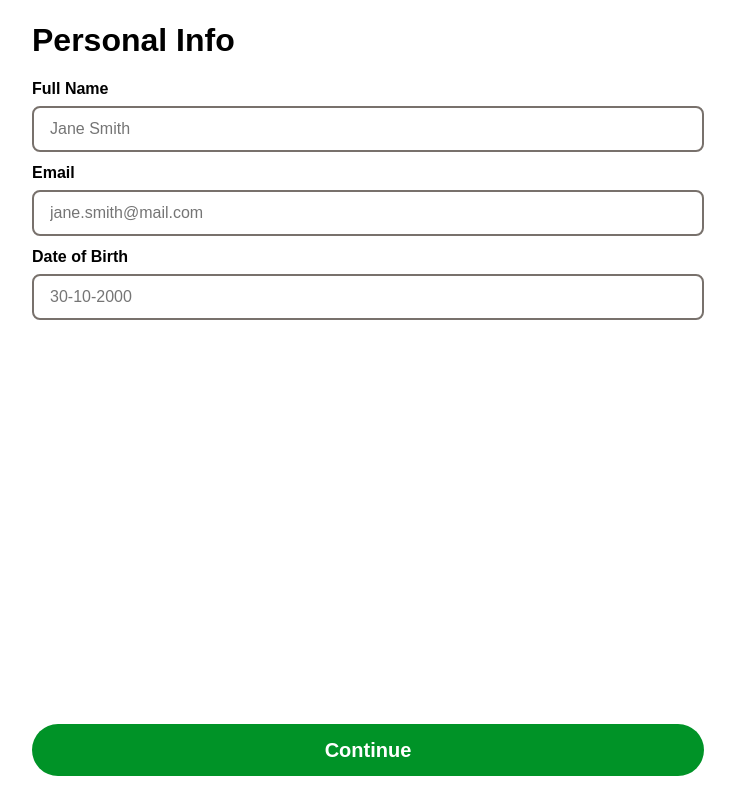
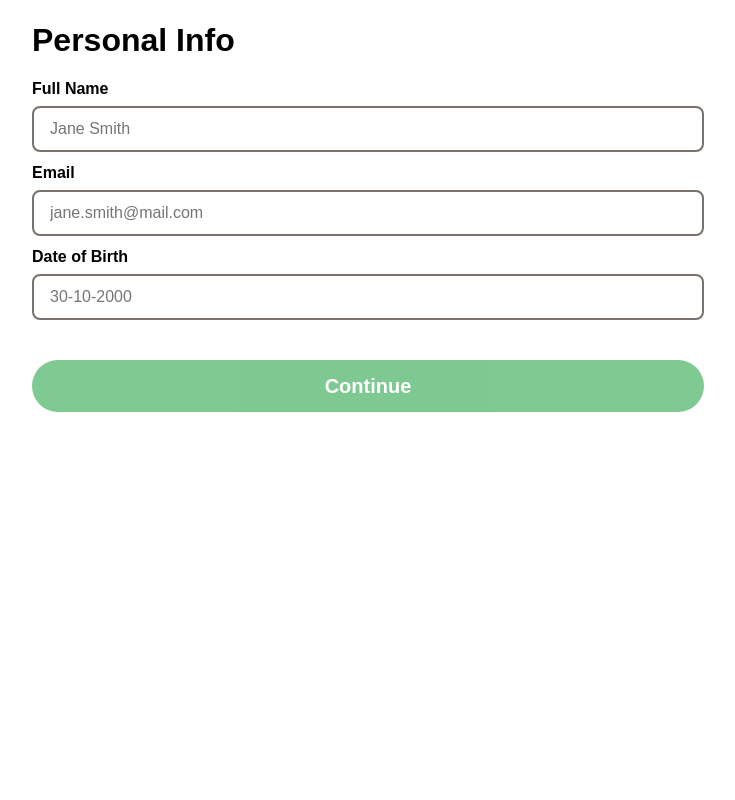
Before and after one commit to alexRasi/credit-application-wizard, a React (Vite) app: page /personal-info in a window 1280 px wide. Shown: the whole page, without its empty margins (272-1007 px from the left). Built offline with nearby package versions, Linux system fonts and the light colour scheme.

Commit message:
feat: integrate react-hook-form for form handling in PersonalInfoPage and update WizardLayout for form submission

```diff
--- a/package.json
+++ b/package.json
@@ -25,6 +25,7 @@
     "@fontsource-variable/inter": "^5.2.8",
     "react": "^19.1.1",
     "react-dom": "^19.1.1",
+    "react-hook-form": "^7.63.0",
     "react-router-dom": "^7.9.2",
     "styled-components": "^6.1.19"
   },
--- a/src/components/Button/Button.tsx
+++ b/src/components/Button/Button.tsx
@@ -3,12 +3,12 @@ import { StyledButton } from "./Button.styles";
 type ButtonProps = {
   label: string;
   disabled?: boolean;
-  onClick: () => void;
-};
+  onClick?: () => void;
+} & React.ButtonHTMLAttributes<HTMLButtonElement>;
 
-export const Button = ({ label, onClick, disabled }: ButtonProps) => {
+export const Button = ({ label, onClick, disabled, ...props }: ButtonProps) => {
   return (
-    <StyledButton onClick={onClick} disabled={disabled}>
+    <StyledButton onClick={onClick} disabled={disabled} {...props}>
       {label}
     </StyledButton>
   );
--- a/src/pages/PersonalInfoPage.tsx
+++ b/src/pages/PersonalInfoPage.tsx
@@ -1,41 +1,57 @@
 import { useNavigate } from "react-router-dom";
 import { Input } from "../components/Input/Input";
 import { WizardLayout } from "./WizardLayout/WizardLayout";
+import { useForm, FormProvider } from "react-hook-form";
 
 export const PersonalInfoPage = () => {
   const navigate = useNavigate();
 
+  const methods = useForm({
+    mode: "onChange",
+    defaultValues: {
+      fullName: "",
+      email: "",
+      dob: "",
+    },
+  });
+  const { register, handleSubmit } = methods;
+
   return (
     <>
+      <FormProvider {...methods}>
         <WizardLayout
           title="Personal Info"
-        onSubmit={() => navigate("/finances")}
+          onSubmit={handleSubmit((data) => {
+            console.log("Form Data:", data);
+            navigate("/finances");
+          })}
         >
           <Input
             label="Full Name"
             placeholder="Jane Smith"
             type="text"
-          onChange={(value) => {
-            console.log("Input changed:", value);
-          }}
+            {...register("fullName", { required: true, maxLength: 50 })}
           />
           <Input
             label="Email"
             placeholder="jane.smith@mail.com"
             type="email"
-          onChange={(value) => {
-            console.log("Input changed:", value);
-          }}
+            {...register("email", {
+              required: true,
+              pattern: /^[^\s@]+@[^\s@]+\.[^\s@]+$/i,
+            })}
           />
           <Input
             label="Date of Birth"
             placeholder="30-10-2000"
             type="text"
-          onChange={(value) => {
-            console.log("Input changed:", value);
-          }}
+            {...register("dob", {
+              required: true,
+              pattern: /^\d{2}-\d{2}-\d{4}$/,
+            })}
           />
         </WizardLayout>
+      </FormProvider>
     </>
   );
 };
--- a/src/pages/WizardLayout/WizardLayout.tsx
+++ b/src/pages/WizardLayout/WizardLayout.tsx
@@ -1,4 +1,4 @@
-import type { ReactNode } from "react";
+import type { FormEventHandler, ReactNode } from "react";
 import {
   WizardContent,
   Header,
@@ -7,13 +7,14 @@ import {
   Footer,
 } from "./WizardLayout.styles";
 import { Button } from "../../components/Button/Button";
+import { useFormContext } from "react-hook-form";
 
 type WizardLayoutProps = {
   title?: string;
   back?: ReactNode;
   footerAddon?: React.ReactNode;
   children: ReactNode;
-  onSubmit?: () => void;
+  onSubmit?: FormEventHandler<HTMLFormElement>;
 };
 
 export const WizardLayout = ({
@@ -23,6 +24,10 @@ export const WizardLayout = ({
   footerAddon,
   children,
 }: WizardLayoutProps) => {
+  const formContext = useFormContext();
+  const isValid = formContext?.formState?.isValid ?? false;
+  const isSubmitting = formContext?.formState?.isSubmitting ?? false;
+
   return (
     <WizardContent>
       <Header>
@@ -30,17 +35,17 @@ export const WizardLayout = ({
         {title && <Heading1>{title}</Heading1>}
         <span />
       </Header>
+      <form onSubmit={onSubmit} noValidate>
         <Content>{children}</Content>
         <Footer>
           {footerAddon}
           <Button
             label="Continue"
-          onClick={() => {
-            console.log("Continue clicked");
-            onSubmit?.();
-          }}
+            type="submit"
+            disabled={formContext ? !isValid || isSubmitting : false}
           />
         </Footer>
+      </form>
     </WizardContent>
   );
 };
```
Also changed, not shown: 1 other file (tests, documents, lock files or other folders). Lines whose indentation alone changed are shown as unchanged.
